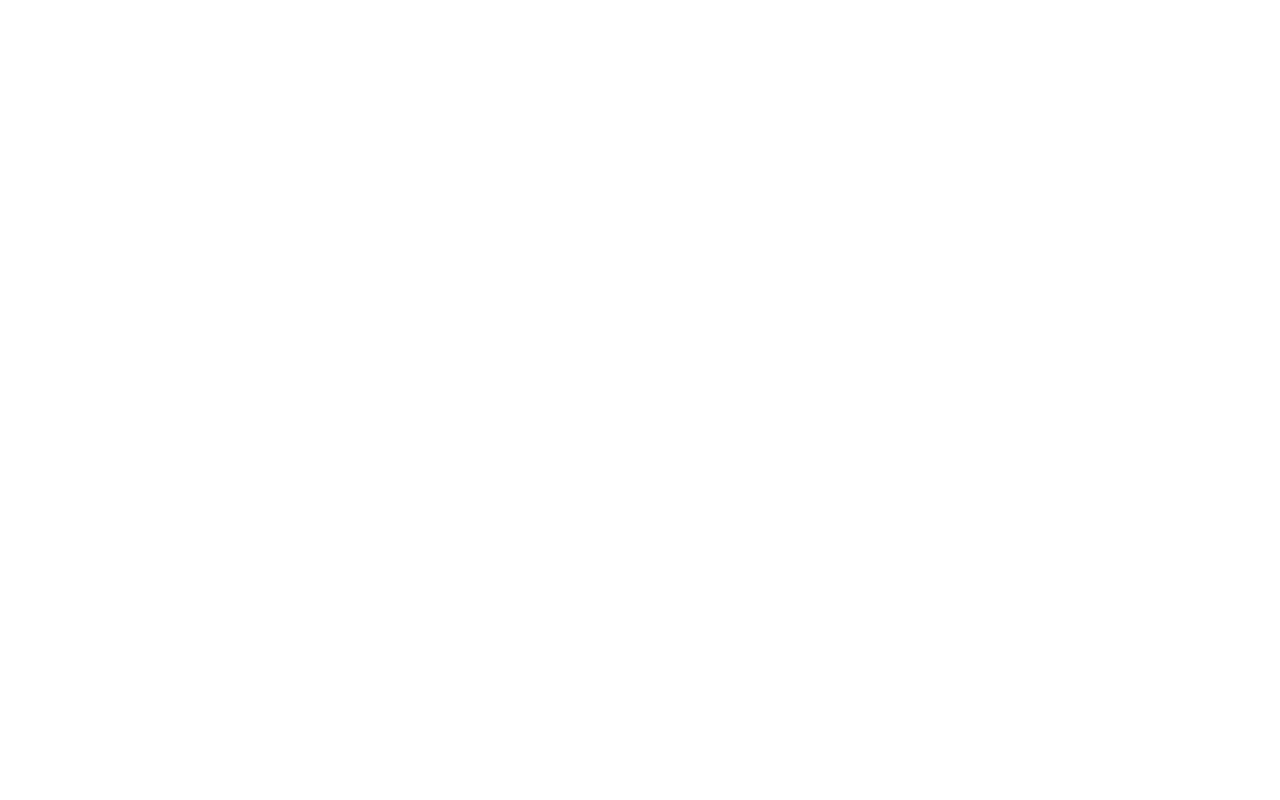
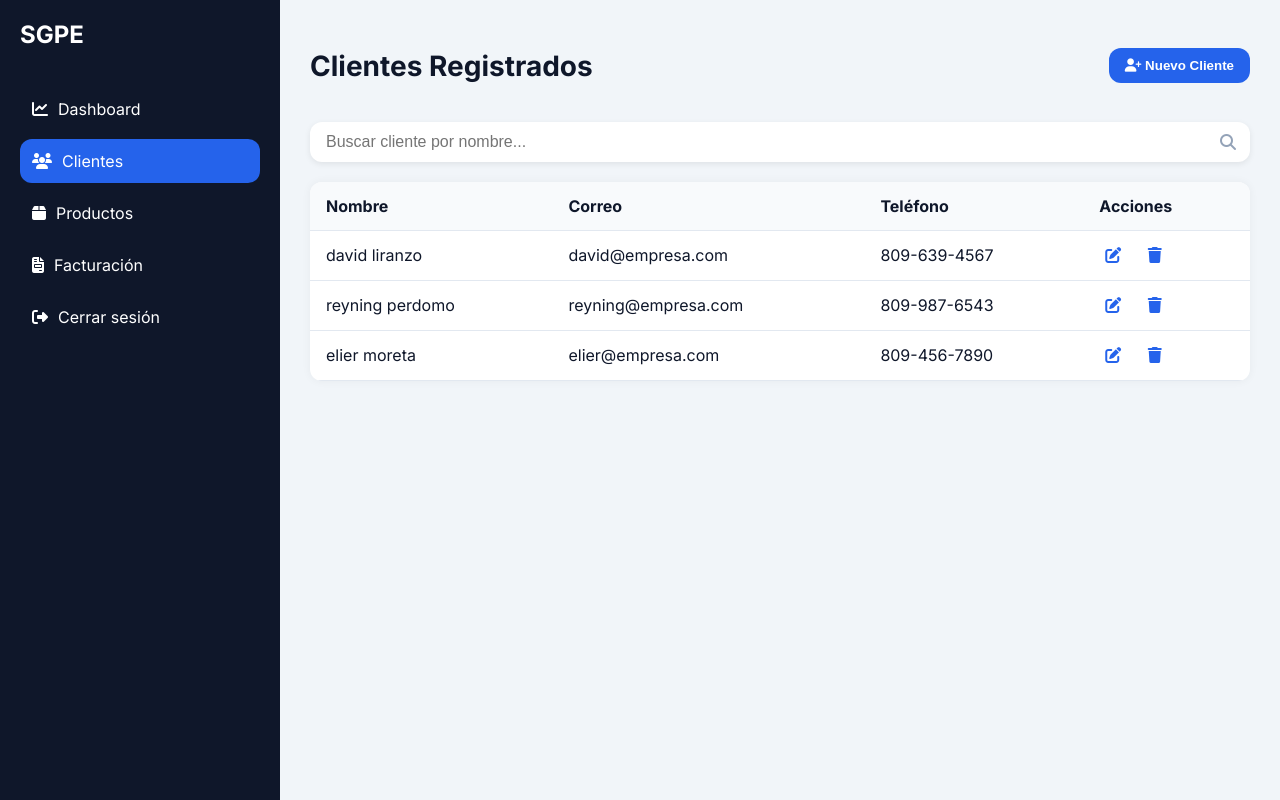
Before and after one commit to Reyning28/SGPE, a plain HTML site: page frontend/pages/clientes.html in a window 1280 px wide. Drawn offline with Linux system fonts and the light colour scheme.

Commit message:
creacion de pagina de facturacion y clientes

```diff
--- a/frontend/pages/clientes.html
+++ b/frontend/pages/clientes.html
@@ -1 +1,77 @@
-<!-- Pagina de Clientes: En construccion-->
+<!DOCTYPE html>
+<html lang="es">
+<head>
+  <meta charset="UTF-8" />
+  <meta name="viewport" content="width=device-width, initial-scale=1.0" />
+  <title>SGPE | Módulo de Clientes</title>
+  <link rel="stylesheet" href="https://fonts.googleapis.com/css2?family=Inter:wght@400;600;700&display=swap">
+  <link rel="stylesheet" href="https://cdnjs.cloudflare.com/ajax/libs/font-awesome/6.5.0/css/all.min.css">
+  <link rel="stylesheet" href="pagina_cliente.css">
+</head>
+<body>
+  <div class="container">
+    <aside class="sidebar">
+      <div class="logo">SGPE</div>
+      <nav>
+        <a href="dashboard.html"><i class="fas fa-chart-line"></i> Dashboard</a>
+        <a href="#" class="active"><i class="fas fa-users"></i> Clientes</a>
+        <a href="#"><i class="fas fa-box"></i> Productos</a>
+        <a href="facturacion.html"><i class="fas fa-file-invoice"></i> Facturación</a>
+        <a href="#"><i class="fas fa-sign-out-alt"></i> Cerrar sesión</a>
+      </nav>
+    </aside>
+
+    <main class="main">
+      <header class="main-header">
+        <h1>Clientes Registrados</h1>
+        <button id="newClientBtn" class="btn-primary"><i class="fas fa-user-plus"></i> Nuevo Cliente</button>
+      </header>
+
+      <div class="search-bar">
+        <input type="text" id="searchInput" placeholder="Buscar cliente por nombre...">
+        <i class="fas fa-search"></i>
+      </div>
+
+      <section class="client-list">
+        <table>
+          <thead>
+            <tr>
+              <th>Nombre</th>
+              <th>Correo</th>
+              <th>Teléfono</th>
+              <th>Acciones</th>
+            </tr>
+          </thead>
+          <tbody id="clientTableBody">
+            <!-- Clientes insertados con JS -->
+          </tbody>
+        </table>
+      </section>
+    </main>
+  </div>
+
+  <!-- Modal para nuevo cliente -->
+  <div id="clientModal" class="modal hidden">
+    <div class="modal-content">
+      <h2>Registrar Cliente</h2>
+      <form id="clientForm">
+        <label>Nombre completo</label>
+        <input type="text" id="nombre" required>
+
+        <label>Correo electrónico</label>
+        <input type="email" id="correo" required>
+
+        <label>Teléfono</label>
+        <input type="tel" id="telefono" required>
+
+        <div class="modal-actions">
+          <button type="submit" class="btn-primary">Guardar</button>
+          <button type="button" id="cancelModal" class="btn-secondary">Cancelar</button>
+        </div>
+      </form>
+    </div>
+  </div>
+
+  <script src="pagina_cliente.js"></script>
+</body>
+</html>
--- /dev/null
+++ b/frontend/pages/facturacion.css
@@ -0,0 +1,194 @@
+:root {
+  --primary: #2563eb;
+  --secondary: #1e40af;
+  --light: #f1f5f9;
+  --dark: #0f172a;
+  --white: #ffffff;
+  --gray: #94a3b8;
+  --radius: 12px;
+  --transition: 0.3s ease;
+}
+
+body {
+  font-family: 'Inter', sans-serif;
+  margin: 0;
+  background-color: var(--light);
+  color: var(--dark);
+}
+
+.container {
+  display: flex;
+  height: 100vh;
+}
+
+.sidebar {
+  background-color: var(--dark);
+  color: var(--white);
+  width: 240px;
+  padding: 20px;
+  display: flex;
+  flex-direction: column;
+}
+
+.sidebar .logo {
+  font-size: 24px;
+  font-weight: 700;
+  margin-bottom: 30px;
+}
+
+.sidebar nav a {
+  display: flex;
+  align-items: center;
+  gap: 10px;
+  padding: 12px;
+  margin: 8px 0;
+  color: var(--white);
+  text-decoration: none;
+  border-radius: var(--radius);
+  transition: var(--transition);
+}
+
+.sidebar nav a.active,
+.sidebar nav a:hover {
+  background-color: var(--primary);
+}
+
+.main {
+  flex-grow: 1;
+  padding: 30px;
+  overflow-y: auto;
+}
+
+.main-header {
+  display: flex;
+  justify-content: space-between;
+  align-items: center;
+  margin-bottom: 20px;
+}
+
+.main-header h1 {
+  font-size: 28px;
+}
+
+.btn-primary {
+  background-color: var(--primary);
+  color: var(--white);
+  border: none;
+  padding: 10px 16px;
+  border-radius: var(--radius);
+  cursor: pointer;
+  font-weight: 600;
+  transition: var(--transition);
+}
+
+.btn-primary:hover {
+  background-color: var(--secondary);
+}
+
+.search-bar {
+  display: flex;
+  align-items: center;
+  background: var(--white);
+  border-radius: var(--radius);
+  padding: 10px 14px;
+  margin-bottom: 20px;
+  box-shadow: 0 2px 6px rgba(0,0,0,0.08);
+}
+
+.search-bar input {
+  border: none;
+  flex: 1;
+  outline: none;
+  font-size: 16px;
+}
+
+.search-bar i {
+  color: var(--gray);
+}
+
+.client-list table {
+  width: 100%;
+  border-collapse: collapse;
+  background: var(--white);
+  border-radius: var(--radius);
+  overflow: hidden;
+  box-shadow: 0 0 10px rgba(0,0,0,0.05);
+}
+
+.client-list th,
+.client-list td {
+  text-align: left;
+  padding: 14px 16px;
+  border-bottom: 1px solid #e2e8f0;
+}
+
+.client-list th {
+  background-color: #f8fafc;
+  color: var(--dark);
+}
+
+.edit,
+.delete {
+  background: none;
+  border: none;
+  cursor: pointer;
+  font-size: 16px;
+  color: var(--primary);
+  margin-right: 10px;
+}
+
+.modal {
+  position: fixed;
+  top: 0; left: 0; right: 0; bottom: 0;
+  background-color: rgba(0,0,0,0.4);
+  display: flex;
+  justify-content: center;
+  align-items: center;
+  z-index: 999;
+}
+
+.modal.hidden {
+  display: none;
+}
+
+.modal-content {
+  background: var(--white);
+  padding: 30px;
+  border-radius: var(--radius);
+  width: 100%;
+  max-width: 400px;
+}
+
+.modal-content h2 {
+  margin-bottom: 20px;
+}
+
+.modal-content label {
+  display: block;
+  margin-bottom: 6px;
+  font-weight: 600;
+}
+
+.modal-content input {
+  width: 100%;
+  padding: 10px;
+  margin-bottom: 16px;
+  border: 1px solid #cbd5e1;
+  border-radius: var(--radius);
+}
+
+.modal-actions {
+  display: flex;
+  justify-content: space-between;
+  margin-top: 10px;
+}
+
+.btn-secondary {
+  background-color: #e2e8f0;
+  border: none;
+  padding: 10px 16px;
+  border-radius: var(--radius);
+  cursor: pointer;
+  font-weight: 600;
+  color: var(--dark);
+}
--- /dev/null
+++ b/frontend/pages/pagina_cliente.css
@@ -0,0 +1,194 @@
+:root {
+  --primary: #2563eb;
+  --secondary: #1e40af;
+  --light: #f1f5f9;
+  --dark: #0f172a;
+  --white: #ffffff;
+  --gray: #94a3b8;
+  --radius: 12px;
+  --transition: 0.3s ease;
+}
+
+body {
+  font-family: 'Inter', sans-serif;
+  margin: 0;
+  background-color: var(--light);
+  color: var(--dark);
+}
+
+.container {
+  display: flex;
+  height: 100vh;
+}
+
+.sidebar {
+  background-color: var(--dark);
+  color: var(--white);
+  width: 240px;
+  padding: 20px;
+  display: flex;
+  flex-direction: column;
+}
+
+.sidebar .logo {
+  font-size: 24px;
+  font-weight: 700;
+  margin-bottom: 30px;
+}
+
+.sidebar nav a {
+  display: flex;
+  align-items: center;
+  gap: 10px;
+  padding: 12px;
+  margin: 8px 0;
+  color: var(--white);
+  text-decoration: none;
+  border-radius: var(--radius);
+  transition: var(--transition);
+}
+
+.sidebar nav a.active,
+.sidebar nav a:hover {
+  background-color: var(--primary);
+}
+
+.main {
+  flex-grow: 1;
+  padding: 30px;
+  overflow-y: auto;
+}
+
+.main-header {
+  display: flex;
+  justify-content: space-between;
+  align-items: center;
+  margin-bottom: 20px;
+}
+
+.main-header h1 {
+  font-size: 28px;
+}
+
+.btn-primary {
+  background-color: var(--primary);
+  color: var(--white);
+  border: none;
+  padding: 10px 16px;
+  border-radius: var(--radius);
+  cursor: pointer;
+  font-weight: 600;
+  transition: var(--transition);
+}
+
+.btn-primary:hover {
+  background-color: var(--secondary);
+}
+
+.search-bar {
+  display: flex;
+  align-items: center;
+  background: var(--white);
+  border-radius: var(--radius);
+  padding: 10px 14px;
+  margin-bottom: 20px;
+  box-shadow: 0 2px 6px rgba(0,0,0,0.08);
+}
+
+.search-bar input {
+  border: none;
+  flex: 1;
+  outline: none;
+  font-size: 16px;
+}
+
+.search-bar i {
+  color: var(--gray);
+}
+
+.client-list table {
+  width: 100%;
+  border-collapse: collapse;
+  background: var(--white);
+  border-radius: var(--radius);
+  overflow: hidden;
+  box-shadow: 0 0 10px rgba(0,0,0,0.05);
+}
+
+.client-list th,
+.client-list td {
+  text-align: left;
+  padding: 14px 16px;
+  border-bottom: 1px solid #e2e8f0;
+}
+
+.client-list th {
+  background-color: #f8fafc;
+  color: var(--dark);
+}
+
+.edit,
+.delete {
+  background: none;
+  border: none;
+  cursor: pointer;
+  font-size: 16px;
+  color: var(--primary);
+  margin-right: 10px;
+}
+
+.modal {
+  position: fixed;
+  top: 0; left: 0; right: 0; bottom: 0;
+  background-color: rgba(0,0,0,0.4);
+  display: flex;
+  justify-content: center;
+  align-items: center;
+  z-index: 999;
+}
+
+.modal.hidden {
+  display: none;
+}
+
+.modal-content {
+  background: var(--white);
+  padding: 30px;
+  border-radius: var(--radius);
+  width: 100%;
+  max-width: 400px;
+}
+
+.modal-content h2 {
+  margin-bottom: 20px;
+}
+
+.modal-content label {
+  display: block;
+  margin-bottom: 6px;
+  font-weight: 600;
+}
+
+.modal-content input {
+  width: 100%;
+  padding: 10px;
+  margin-bottom: 16px;
+  border: 1px solid #cbd5e1;
+  border-radius: var(--radius);
+}
+
+.modal-actions {
+  display: flex;
+  justify-content: space-between;
+  margin-top: 10px;
+}
+
+.btn-secondary {
+  background-color: #e2e8f0;
+  border: none;
+  padding: 10px 16px;
+  border-radius: var(--radius);
+  cursor: pointer;
+  font-weight: 600;
+  color: var(--dark);
+}
--- /dev/null
+++ b/frontend/pages/pagina_cliente.js
@@ -0,0 +1,56 @@
+
+document.addEventListener("DOMContentLoaded", () => {
+  const clients = [
+    { nombre: "david liranzo", correo: "david@empresa.com", telefono: "809-639-4567" },
+    { nombre: "reyning perdomo", correo: "reyning@empresa.com", telefono: "809-987-6543" },
+    { nombre: "elier moreta", correo: "elier@empresa.com", telefono: "809-456-7890" },
+  ];
+
+  const tableBody = document.getElementById("clientTableBody");
+  const modal = document.getElementById("clientModal");
+  const newClientBtn = document.getElementById("newClientBtn");
+  const cancelModalBtn = document.getElementById("cancelModal");
+  const clientForm = document.getElementById("clientForm");
+  const searchInput = document.getElementById("searchInput");
+
+  function renderClients(list) {
+    tableBody.innerHTML = "";
+    list.forEach(c => {
+      const row = document.createElement("tr");
+      row.innerHTML = `
+        <td>${c.nombre}</td>
+        <td>${c.correo}</td>
+        <td>${c.telefono}</td>
+        <td>
+          <button class="edit"><i class="fas fa-edit"></i></button>
+          <button class="delete"><i class="fas fa-trash"></i></button>
+        </td>
+      `;
+      tableBody.appendChild(row);
+    });
+  }
+
+  newClientBtn.onclick = () => modal.classList.remove("hidden");
+  cancelModalBtn.onclick = () => modal.classList.add("hidden");
+
+  clientForm.onsubmit = e => {
+    e.preventDefault();
+    const nuevo = {
+      nombre: document.getElementById("nombre").value,
+      correo: document.getElementById("correo").value,
+      telefono: document.getElementById("telefono").value,
+    };
+    clients.push(nuevo);
+    renderClients(clients);
+    clientForm.reset();
+    modal.classList.add("hidden");
+  };
+
+  searchInput.addEventListener("input", e => {
+    const term = e.target.value.toLowerCase();
+    const filtered = clients.filter(c => c.nombre.toLowerCase().includes(term));
+    renderClients(filtered);
+  });
+
+  renderClients(clients);
+});
```
Also changed, not shown: frontend/pages/dashboard.html (+2 -3 lines), frontend/pages/facturacion.html (+73 -1 lines), frontend/pages/facturacion.js (added, +43 -0 lines).
